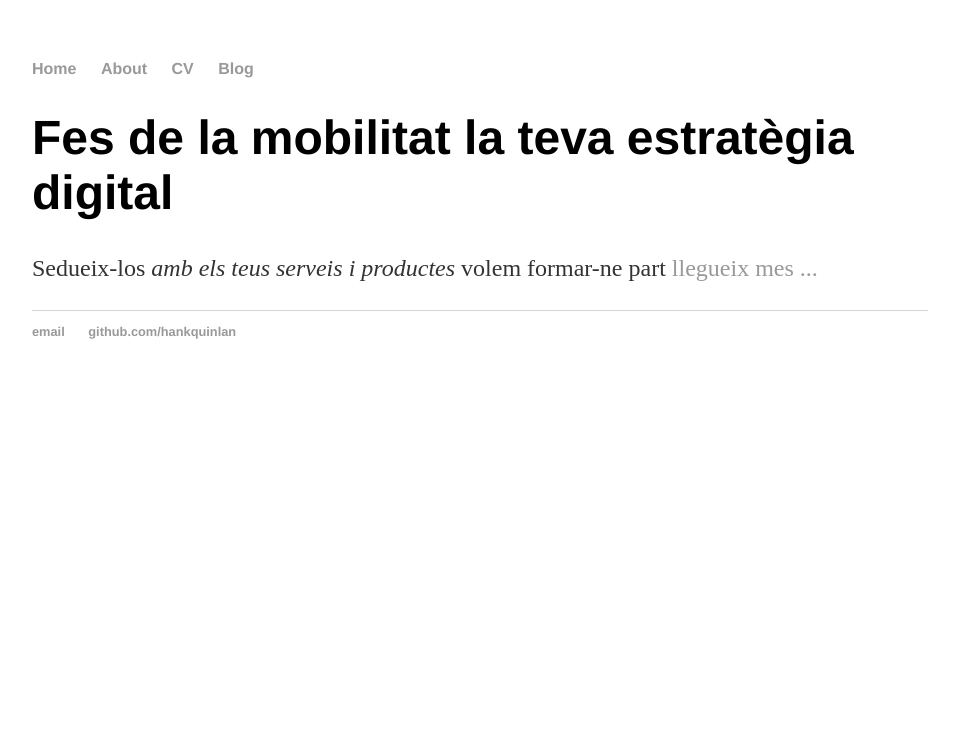
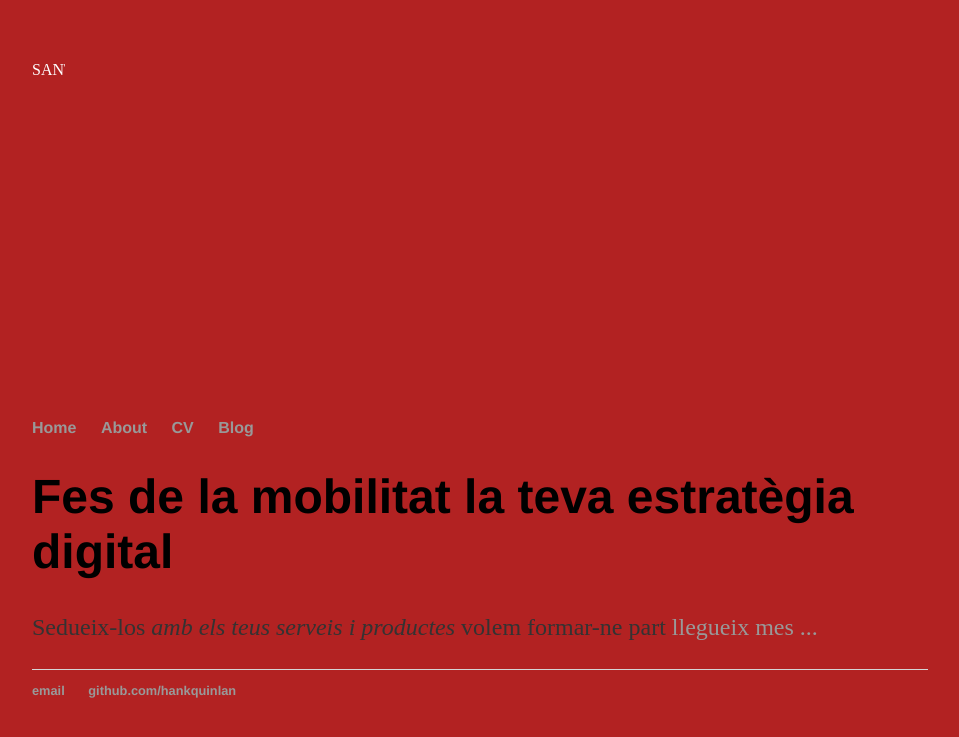
Before and after one commit to SantiOnAndroid/SantiOnAndroid.github.io, a Jekyll site: the page built from index.html, in a window 1280 px wide. Shown: the top 737 px of the page, without its empty margins (160-1119 px from the left). Built offline with Jekyll 4.4.1, drawn with Linux system fonts in a browser that asks for light colours.

Commit message:
modificant titolj

```diff
--- a/_layouts/default.html
+++ b/_layouts/default.html
@@ -6,6 +6,10 @@
 			<link rel="stylesheet" type="text/css" href="/css/main.css">
 		</head>
 		<body>
+		<svg height="339" width="33">
+			<text x="0" y="15" fill="white">SANTI ON ANDROID</text>
+
+		</svg>
 			<nav>
 	    		<ul>
 	        		<li><a href="/">Home</a></li>
--- a/css/main.css
+++ b/css/main.css
@@ -1,7 +1,7 @@
 body {
     margin: 60px auto;
     width: 70%;
-    background-color: #ffffff;
+    background-color: firebrick;
 
 
 }
```
